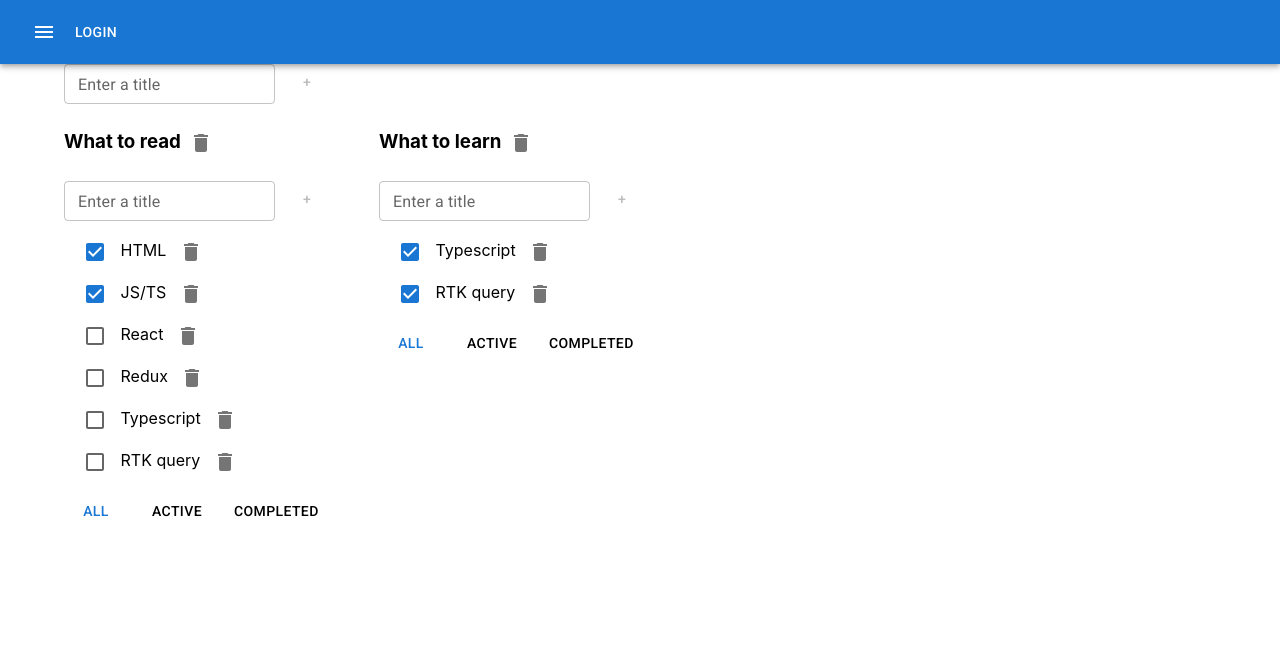
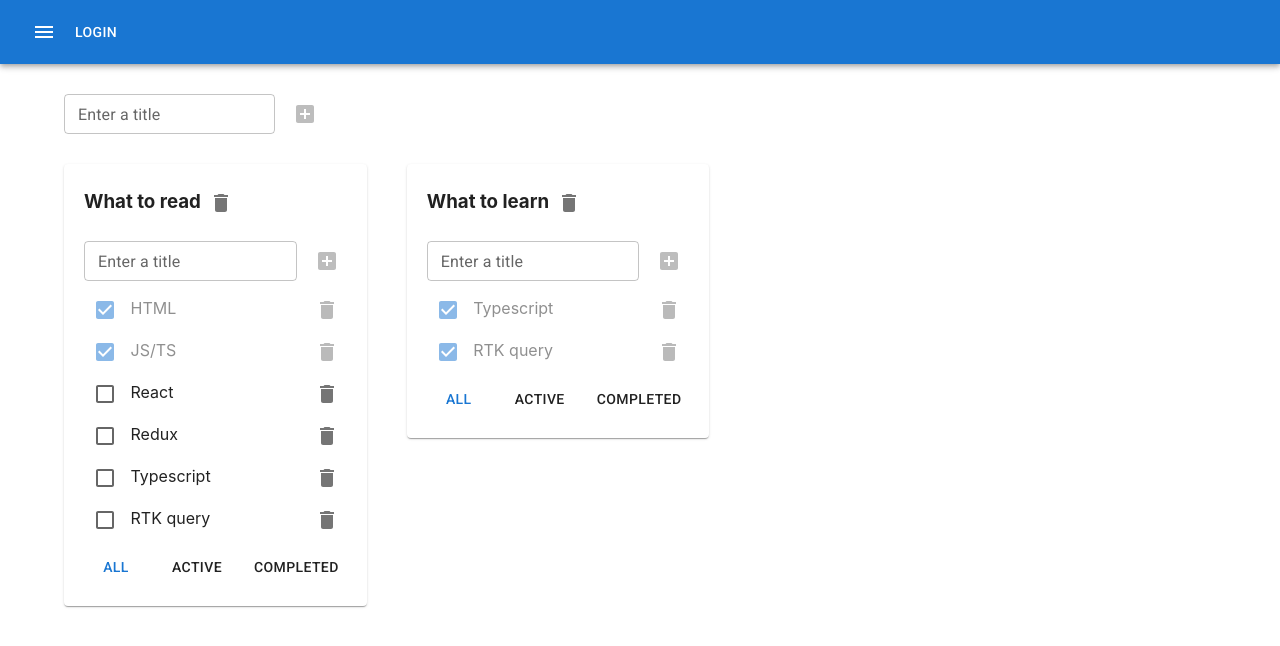
Before and after one commit to 0lgaP1/todolist, a React (Create React App) app in the folder 1-todolist/: page / in a window 1280 px wide. Shown: the top 646 px of the page. Built offline with nearby package versions, Linux system fonts and the light colour scheme.

Commit message:
SX styles

```diff
--- a/1-todolist/src/AddItemForm.tsx
+++ b/1-todolist/src/AddItemForm.tsx
@@ -1,8 +1,8 @@
 import React, {ChangeEvent, KeyboardEvent, useState} from "react";
 import {Button} from "./Button";
-import {TextField} from "@mui/material";
+import {Box, TextField} from "@mui/material";
 import IconButton from "@mui/material/IconButton";
-
+import AddBoxIcon from '@mui/icons-material/AddBox'
 
 export type AddTodoListPropsType = {
     addItem: (title: string) => void;
@@ -32,25 +32,30 @@ export function AddItemForm(props: AddTodoListPropsType) {
     }
 
     return <div>
+        <Box display="flex" alignItems="center">
             <TextField
                 label="Enter a title"
                 variant={'outlined'}
+                fullWidth //заставляет внутри бокса занять все свободное пространство
                 error={!!error}
                 helperText={error}
                 size={'small'} //className={error ? 'task-input-error' : ''}
                 value={taskTitle}
                 onChange={changeTaskTitleHandler}
                 onKeyUp={addTaskOnKeyUpHandler}/>
-        <Button
-                    title={"+"}
+            <IconButton
                 onClick={addTaskHandler}
                 disabled={isAddBtnDisabled}
-        />
+                style={{marginLeft: '10px'}}
+            >
+                <AddBoxIcon/>
+            </IconButton>
             {taskTitle.length > 10 && taskTitle.length <= 15 ? (
                 <div>Use not more than 10 characters</div>
             ) : taskTitle.length > 15 ? (
                 <div>You used more than 15 characters</div>
             ) : null}
             {error && <div>{error}</div>}
+        </Box>
     </div>
 }
--- a/1-todolist/src/App.tsx
+++ b/1-todolist/src/App.tsx
@@ -3,7 +3,7 @@ import './App.css';
 import {Todolist} from "./Todolist";
 import {v1} from "uuid";
 import {AddItemForm} from "./AddItemForm";
-import {AppBar, Button, Container, Grid, Toolbar} from "@mui/material";
+import {AppBar, Button, Container, Grid, Paper, Toolbar} from "@mui/material";
 import IconButton from "@mui/material/IconButton";
 import MenuIcon from '@mui/icons-material/Menu'
 //crud:
@@ -126,7 +126,7 @@ function App() {
 
     return (
         <div>
-            <AppBar position="static">
+            <AppBar position="static" sx={{ mb: '30px' }}>
                 <Toolbar>
                     <IconButton color="inherit">
                         <MenuIcon/>
@@ -135,7 +135,7 @@ function App() {
                 </Toolbar>
             </AppBar>
             <Container fixed>
-                <Grid container>
+                <Grid container sx={{ mb: '30px' }}>
                     <AddItemForm addItem={addTodolist}/>
                 </Grid>
                 <Grid container spacing={5}>
@@ -150,6 +150,7 @@ function App() {
                         }
 
                         return <Grid item>
+                            <Paper sx={{ p: '0 20px 20px 20px' }} >
                                 <Todolist
                                     key={tl.id}
                                     todolistId={tl.id}
@@ -163,6 +164,7 @@ function App() {
                                     filter={tl.filter}
                                     removeTodolist={removeTodolist}
                                 />
+                            </Paper>
                         </Grid>
                     })}
                 </Grid>
--- /dev/null
+++ b/1-todolist/src/Todolist.styles.ts
@@ -0,0 +1,12 @@
+import { SxProps } from '@mui/material'
+
+export const filterButtonsContainerSx: SxProps = {
+    display: 'flex',
+    justifyContent: 'space-between',
+}
+
+export const getListItemSx = (isDone: boolean): SxProps => ({
+    p: 0,
+    justifyContent: 'space-between',
+    opacity: isDone ? 0.5 : 1,
+})
--- a/1-todolist/src/Todolist.tsx
+++ b/1-todolist/src/Todolist.tsx
@@ -1,12 +1,13 @@
 import React, {ChangeEvent} from 'react';
 import {Button} from "./Button";
-import {Box} from "@mui/material";
+import {Box, List, ListItem} from "@mui/material";
 import {FilterValuesType, TaskType} from "./App";
 import {AddItemForm} from "./AddItemForm";
 import {EditableSpan} from "./EditableSpan";
 import IconButton from "@mui/material/IconButton";
 import DeleteIcon from "@mui/icons-material/Delete"
 import {Checkbox} from "@mui/material";
+import {filterButtonsContainerSx, getListItemSx} from "./Todolist.styles";
 
 export type TodoListPropsType = {
     title: string
@@ -56,7 +57,7 @@ export function Todolist(props: TodoListPropsType) {
 
     const taskList: JSX.Element = filteredTasks.length === 0
         ? <span>Your task list is empty</span>
-        : <ul>
+        : <List>
             {
                 filteredTasks.map(task => {
                     const removeTaskHandler = () => removeTask(task.id, todolistId);
@@ -66,20 +67,24 @@ export function Todolist(props: TodoListPropsType) {
                         (newValue: string) => changeTaskTitle(task.id, newValue, todolistId)
 
                     return (
-                        <li key={task.id}>
+                        <ListItem
+                            sx={getListItemSx(task.isDone)}
+                            key={task.id}>
+                            <div>
                             <Checkbox
                                 color={"primary"}
                                 checked={task.isDone}
                                 onChange={changeTaskStatusHandler}/>
                             {/*<span className={task.isDone ? "task-done" : "task"}>{task.title}</span>*/}
                             <EditableSpan title={task.title} onChange={changeTaskTitleHandler} isDone={task.isDone}/>
-                            <IconButton onClick={removeTaskHandler}>
+                            </div>
+                                <IconButton onClick={removeTaskHandler}>
                                 <DeleteIcon/>
                             </IconButton>
-                        </li>
+                        </ListItem>
                     )
                 })}
-        </ul>;
+        </List>;
 
     return (
         <div className="todolist">
@@ -92,7 +97,7 @@ export function Todolist(props: TodoListPropsType) {
             </div>
             <AddItemForm addItem={addTask}/>
             {taskList}
-            <Box display={"flex"} gap={2}>
+            <Box sx={filterButtonsContainerSx} gap={2}>
                 <Button
                     title={'All'}
                     onClick={onAllClickHandler}
```
Lines whose indentation alone changed are shown as unchanged.
